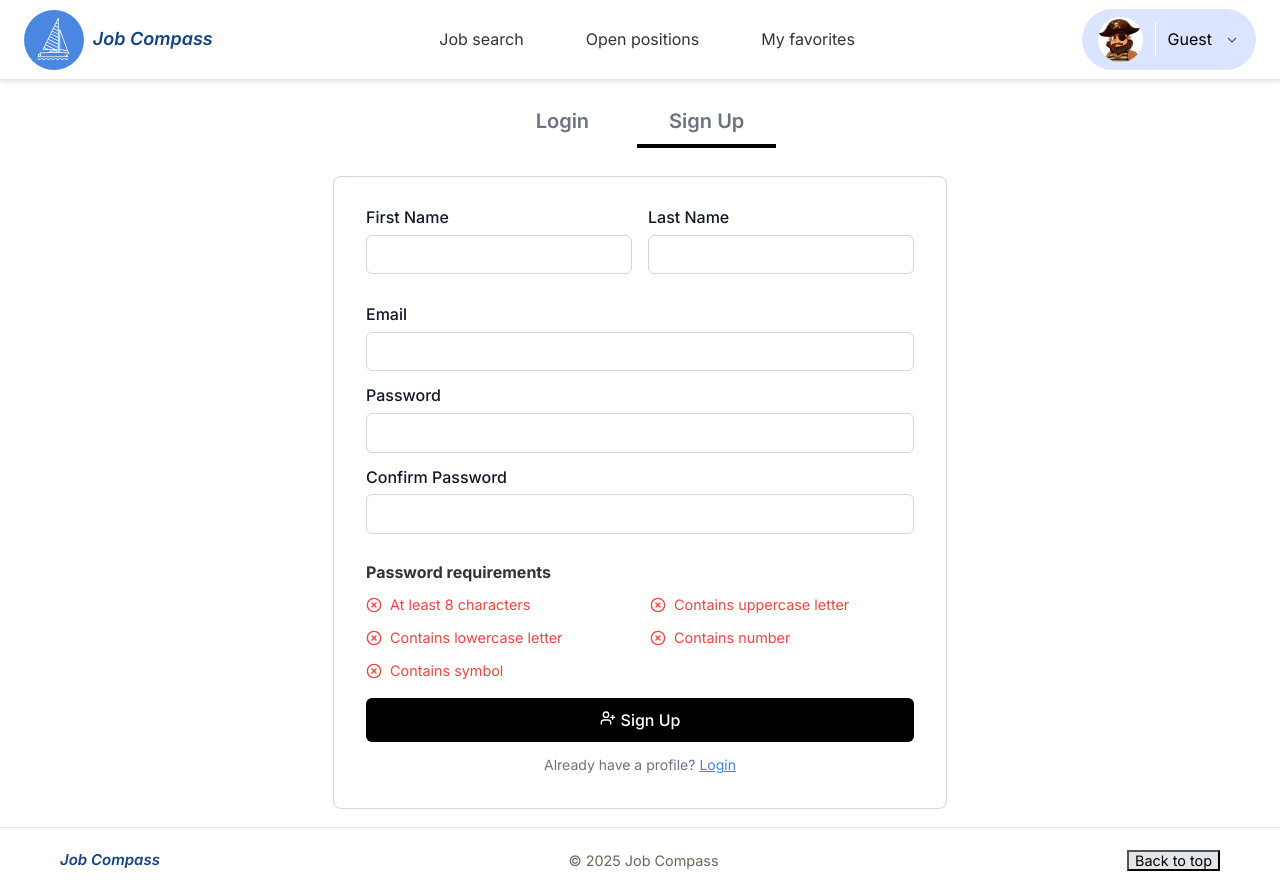
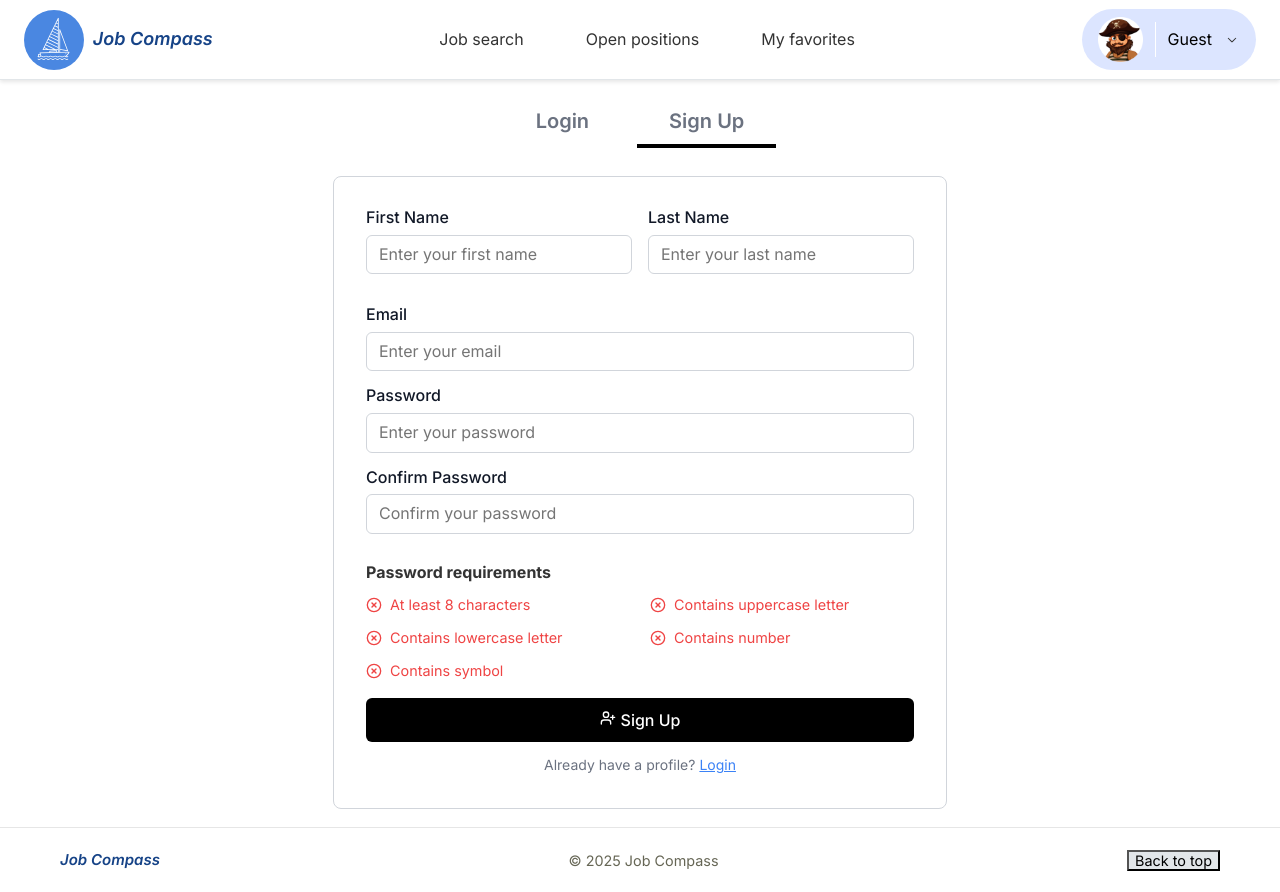
Before and after one commit to HackYourFutureProjects/c53-final-project-group-A, a React (Vite) app in the folder client/: page /login in a window 1280 px wide. Both pictures are taken after a click on the element "Sign Up". Built offline with nearby package versions, Linux system fonts and the light colour scheme.

Commit message:
Add placeholders to login and signup forms

```diff
--- a/client/src/pages/LoginForm/LoginForm.jsx
+++ b/client/src/pages/LoginForm/LoginForm.jsx
@@ -17,6 +17,7 @@ const LoginForm = ({ login, switchToSignup }) => {
         <label>Email</label>
         <input
           type="email"
+          placeholder="Enter your email"
           value={loginData.email}
           onChange={(e) =>
             setLoginData({ ...loginData, email: e.target.value })
@@ -27,6 +28,7 @@ const LoginForm = ({ login, switchToSignup }) => {
         <label>Password</label>
         <input
           type="password"
+          placeholder="Enter your password"
           value={loginData.password}
           onChange={(e) =>
             setLoginData({ ...loginData, password: e.target.value })
--- a/client/src/pages/SignupForm/SignupForm.jsx
+++ b/client/src/pages/SignupForm/SignupForm.jsx
@@ -95,6 +95,7 @@ const SignupForm = ({
             <label>First Name</label>
             <input
               type="text"
+              placeholder="Enter your first name"
               value={signupData.firstName}
               onChange={(e) =>
                 setSignupData({ ...signupData, firstName: e.target.value })
@@ -106,6 +107,7 @@ const SignupForm = ({
             <label>Last Name</label>
             <input
               type="text"
+              placeholder="Enter your last name"
               value={signupData.lastName}
               onChange={(e) =>
                 setSignupData({ ...signupData, lastName: e.target.value })
@@ -118,6 +120,7 @@ const SignupForm = ({
         <label>Email</label>
         <input
           type="email"
+          placeholder="Enter your email"
           value={signupData.email}
           onChange={(e) =>
             setSignupData({ ...signupData, email: e.target.value })
@@ -128,6 +131,7 @@ const SignupForm = ({
         <label>Password</label>
         <input
           type="password"
+          placeholder="Enter your password"
           value={signupData.password}
           onChange={(e) =>
             setSignupData({ ...signupData, password: e.target.value })
@@ -138,6 +142,7 @@ const SignupForm = ({
         <label>Confirm Password</label>
         <input
           type="password"
+          placeholder="Confirm your password"
           value={signupData.confirmPassword}
           onChange={(e) =>
             setSignupData({ ...signupData, confirmPassword: e.target.value })
```
